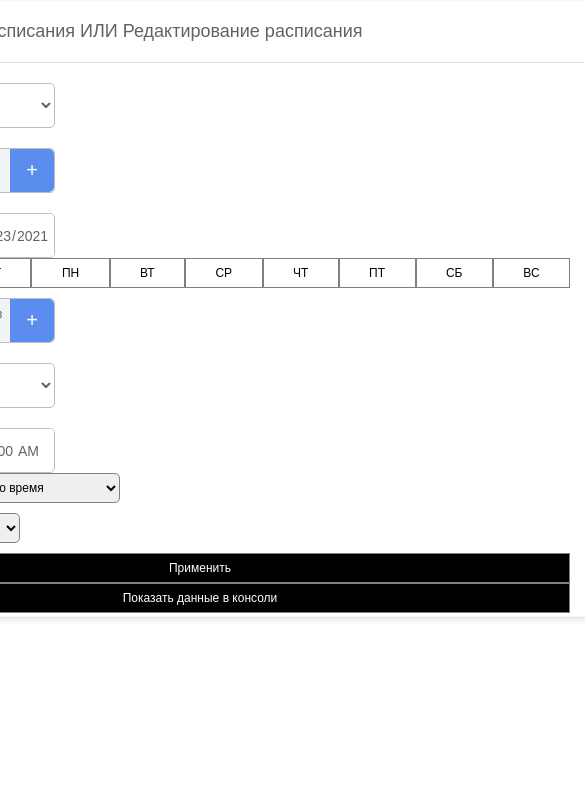
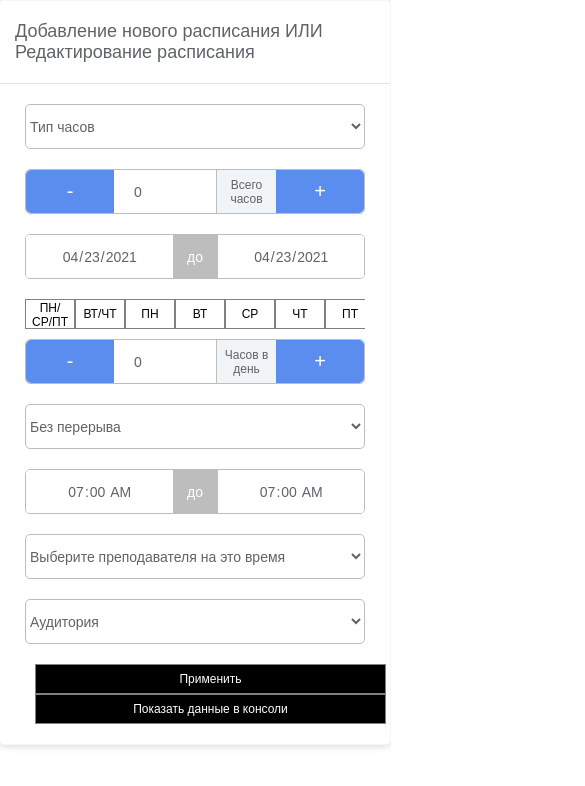
Before and after one commit to petushoque/interpress-timetable, a React (Create React App) app: page / in a window 390 px wide. Shown: the top 786 px of the page, 585 px wide, since content can reach past the window. Built offline with nearby package versions, Linux system fonts and the light colour scheme.

Commit message:
feat: улучшеная верстка внутренних компонентов, адаптив

```diff
--- a/src/App.css
+++ b/src/App.css
@@ -23,11 +23,18 @@
 }
 
 @media screen and (max-width: 799px) {
+  .App {
+    width: 100%;
+  }
   .main-content {
     flex-direction: column;
+    width: 100%;
+  }
+  .timetable {
+    width: 100%;
+    height: auto;
   }
 }
-
 
 .total-hours__paragraph {
   max-width: 50px;
--- a/src/App.js
+++ b/src/App.js
@@ -284,20 +284,20 @@ function endDateFunc () {
 
       <Timer start={startTime} finish={endTime} handler={handleChangeStartTime} type='time'/>
 
-
-      <select className='teacher-name' name="teachername" size="1" defaultValue='' onChange={handleChangeTeacher}>
+      <SelectList class='teacher-name' handler={handleChangeTeacher}>
         <option value="">Выберите преподавателя на это время</option>
         <option value="ivanov">Иванов Иван</option>
         <option value="petrov">Петров Петр</option>
         <option value="reeves">Киану Ривз</option>
-      </select>
+      </SelectList>
 
-      <select className='room' name="room" size="1" defaultValue='' onChange={handleChangeRoom}>
+      <SelectList class='room' handler={handleChangeRoom}>
         <option value="">Аудитория</option>
         <option value="001">001</option>
         <option value="002">002</option>
         <option value="003">003</option>
-      </select>
+      </SelectList>
+
 
 
       <button className='console-button' onClick={handleAllData}>Применить</button>
--- a/src/components/Counter.css
+++ b/src/components/Counter.css
@@ -60,3 +60,12 @@
     font-weight: 400;
     font-family: "Montserrat", sans-serif;
 }
+
+@media screen and (max-width: 799px) {
+    .counter {
+        width: 100%
+    }
+    .counter-button {
+        width: 88px;
+    }
+}
--- a/src/components/Header.css
+++ b/src/components/Header.css
@@ -14,3 +14,9 @@
     margin: 0;
     padding: 0;
 }
+
+@media screen and (max-width: 799px) {
+    .header {
+        width: 100%
+    }
+}
--- a/src/components/SelectList.css
+++ b/src/components/SelectList.css
@@ -1,4 +1,4 @@
-.hours-type, .recreation-time {
+.hours-type, .recreation-time, .room {
     width: 235px;
     height: 45px;
     border-radius: 5px;
@@ -6,9 +6,28 @@
     border: 1px solid #bdbdbd;
     margin: 0 21px 20px 0;
     padding: 0;
-
     font-size: 14px;
     color: #5f6368;
     font-weight: 400;
     font-family: 'Montserrat', sans-serif;
 }
+
+.teacher-name {
+    width: 423px;
+    height: 45px;
+    border-radius: 5px;
+    background-color: #ffffff;
+    border: 1px solid #bdbdbd;
+    margin: 0 21px 20px 0;
+    padding: 0;
+    font-size: 14px;
+    color: #5f6368;
+    font-weight: 400;
+    font-family: 'Montserrat', sans-serif;
+}
+
+@media screen and (max-width: 799px) {
+    .hours-type, .recreation-time, .teacher-name, .room {
+        width: 100%
+    }
+}
--- a/src/components/Timer.css
+++ b/src/components/Timer.css
@@ -10,6 +10,7 @@
     overflow: hidden;
     box-sizing: border-box;
     justify-content: center;
+    margin: 0 0 20px 0;
 }
 
 .timer__input {
@@ -42,4 +43,10 @@
 }
 
 ::-webkit-calendar-picker-indicator {
-    display: none;}
+    display: none}
+
+@media screen and (max-width: 799px) {
+    .timer {
+        width: 100%
+    }
+}
--- a/src/components/Timer.js
+++ b/src/components/Timer.js
@@ -1,7 +1,7 @@
 import './Timer.css'
 
 function Timer (props) {
-    const handlerFunc = () => {props.handlerMinus()}
+    const handlerFunc = (e) => {props.handler(e)}
 
     return (
         <div className='timer'>
```
Lines whose indentation alone changed are shown as unchanged.
